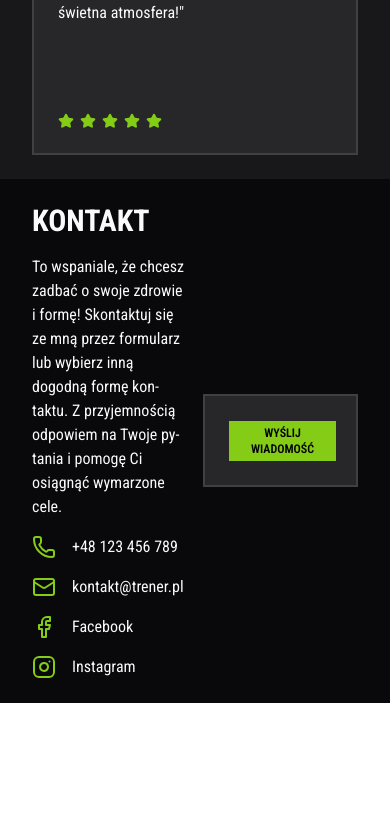
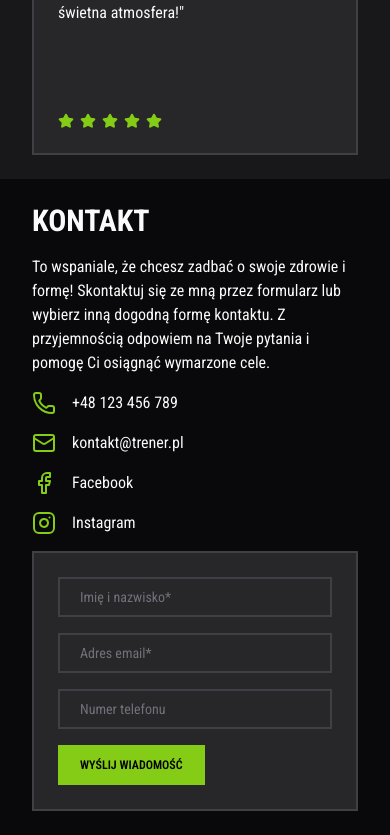
Before and after one commit to kapuscinskimateusz/personal-trainer, a Next.js app: page / in a window 390 px wide. Shown: the part 3153-3988 px from the top of the page. Before the commit the page ends 3856 px from the top, so only its background shows below. Built offline with nearby package versions, Linux system fonts and the light colour scheme.

Commit message:
add react-hook-form

```diff
--- a/package.json
+++ b/package.json
@@ -14,7 +14,8 @@
     "lucide-react": "^0.469.0",
     "next": "15.1.3",
     "react": "^19.0.0",
-    "react-dom": "^19.0.0"
+    "react-dom": "^19.0.0",
+    "react-hook-form": "^7.54.2"
   },
   "devDependencies": {
     "@eslint/eslintrc": "^3",
--- a/src/app/globals.css
+++ b/src/app/globals.css
@@ -23,6 +23,14 @@
     ol {
         @apply mb-4 list-inside list-disc marker:text-lime-500;
     }
+
+    section {
+        @apply bg-zinc-900 py-6;
+    }
+
+    section:nth-child(even) {
+        @apply bg-zinc-950;
+    }
 }
 
 @layer components {
--- a/src/components/ContactForm.tsx
+++ b/src/components/ContactForm.tsx
@@ -1,8 +1,64 @@
+'use client'
+
+import { useForm } from 'react-hook-form'
+
+import FormGroup from '@/components/ui/FormGroup'
+import Input from '@/components/ui/Input'
 import Button from '@/components/ui/Button'
 
+interface FormData {
+    name: string
+    email: string
+    phone: string
+}
+
 export default function ContactForm() {
+    const {
+        register,
+        handleSubmit,
+        reset,
+        formState: { errors },
+    } = useForm<FormData>()
+
+    const onSubmit = handleSubmit((data) => {
+        console.log(data)
+        reset()
+    })
+
     return (
-        <form action="">
+        <form onSubmit={onSubmit}>
+            <FormGroup error={errors.name}>
+                <Input
+                    {...register('name', {
+                        required: 'Imię i nazwisko są wymagane',
+                    })}
+                    placeholder="Imię i nazwisko*"
+                />
+            </FormGroup>
+            <FormGroup error={errors.email}>
+                <Input
+                    {...register('email', {
+                        required: 'Email jest wymagany',
+                        pattern: {
+                            value: /^[\w-\.]+@([\w-]+\.)+[\w-]{2,4}$/,
+                            message: 'Wprowadź poprawny adres email',
+                        },
+                    })}
+                    placeholder="Adres email*"
+                />
+            </FormGroup>
+            <FormGroup error={errors.phone}>
+                <Input
+                    {...register('phone', {
+                        pattern: {
+                            value: /^[+]*[(]{0,1}[0-9]{1,4}[)]{0,1}[-\s\./0-9]*$/,
+                            message: 'Wprowadź poprawny numer telefonu',
+                        },
+                    })}
+                    placeholder="Numer telefonu"
+                />
+            </FormGroup>
+
             <Button>Wyślij wiadomość</Button>
         </form>
     )
--- a/src/components/sections/AboutMe.tsx
+++ b/src/components/sections/AboutMe.tsx
@@ -5,7 +5,7 @@ import PersonalTrainerImage from '../../../public/personal-trainer.jpg'
 
 export default function AboutMe() {
     return (
-        <section id="o-mnie" className="bg-zinc-950 py-6">
+        <section id="o-mnie">
             <div className="container flex flex-col gap-4 lg:flex-row lg:items-center">
                 <FadeIn direction="right">
                     <div>
@@ -41,7 +41,10 @@ export default function AboutMe() {
                     </div>
                 </FadeIn>
 
-                <FadeIn direction="left" className="relative mx-auto max-w-sm">
+                <FadeIn
+                    direction="left"
+                    className="relative mx-auto max-w-sm md:mr-0"
+                >
                     <Image src={PersonalTrainerImage} alt="Personal trainer" />
                 </FadeIn>
             </div>
--- a/src/components/sections/Contact.tsx
+++ b/src/components/sections/Contact.tsx
@@ -5,9 +5,9 @@ import ContactForm from '@/components/ContactForm'
 
 export default function Contact() {
     return (
-        <section id="kontakt" className="bg-zinc-950 py-6">
+        <section id="kontakt">
             <div className="container">
-                <div className="grid grid-cols-2 items-center gap-4">
+                <div className="grid items-center gap-4 lg:grid-cols-2">
                     <FadeIn direction="right">
                         <h2>Kontakt</h2>
                         <p>
--- a/src/components/sections/Offer.tsx
+++ b/src/components/sections/Offer.tsx
@@ -25,7 +25,7 @@ const services = [
 
 export default function Offer() {
     return (
-        <section id="oferta" className="bg-zinc-900 py-6">
+        <section id="oferta">
             <FadeIn>
                 <div className="container grid gap-4 md:grid-cols-2 lg:grid-cols-3">
                     {services.map((service) => (
--- a/src/components/sections/Reviews.tsx
+++ b/src/components/sections/Reviews.tsx
@@ -5,7 +5,7 @@ import Review from '@/components/Review'
 
 export default function Reviews() {
     return (
-        <section id="opinie" className="bg-zinc-900 py-6">
+        <section id="opinie">
             <div className="container">
                 <h2>Opinie klientów</h2>
 
--- /dev/null
+++ b/src/components/ui/FormGroup.tsx
@@ -0,0 +1,37 @@
+'use client'
+
+import { FieldError } from 'react-hook-form'
+
+import { ReactElement, cloneElement, useEffect, useState } from 'react'
+
+interface FormGroupProps {
+    label?: string
+    error?: FieldError
+    children: ReactElement<{ id: string; className: string }>
+}
+
+export default function FormGroup({
+    label = '',
+    error,
+    children,
+}: FormGroupProps) {
+    const [isHydrated, setIsHydrated] = useState(false)
+
+    const id = crypto.randomUUID()
+
+    useEffect(() => {
+        setIsHydrated(true)
+    }, [])
+
+    if (!isHydrated) return null
+
+    return (
+        <div className="mb-4">
+            {label && <label htmlFor={id}>test</label>}
+            {cloneElement(children, { id })}
+            {error && (
+                <p className="mt-1 text-sm text-red-500">{error.message}</p>
+            )}
+        </div>
+    )
+}
--- /dev/null
+++ b/src/components/ui/Input.tsx
@@ -0,0 +1,12 @@
+import { InputHTMLAttributes } from 'react'
+
+export default function Input({
+    ...props
+}: InputHTMLAttributes<HTMLInputElement>) {
+    return (
+        <input
+            {...props}
+            className="h-10 w-full border-2 border-zinc-700 bg-zinc-800 px-5 text-sm outline-none placeholder:text-zinc-500 hover:border-lime-500"
+        />
+    )
+}
```
Also changed, not shown: 1 other file (tests, documents, lock files or other folders).
